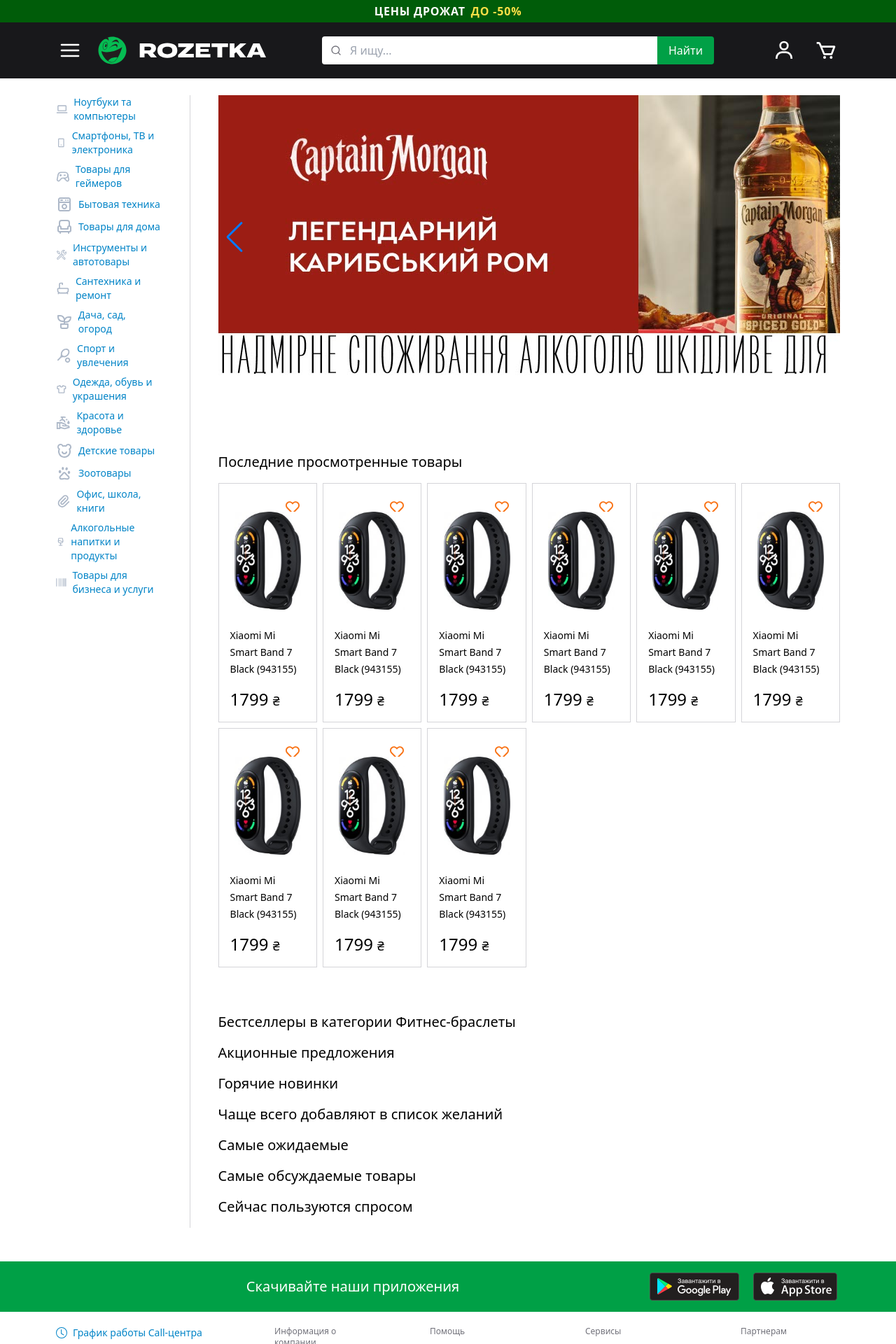
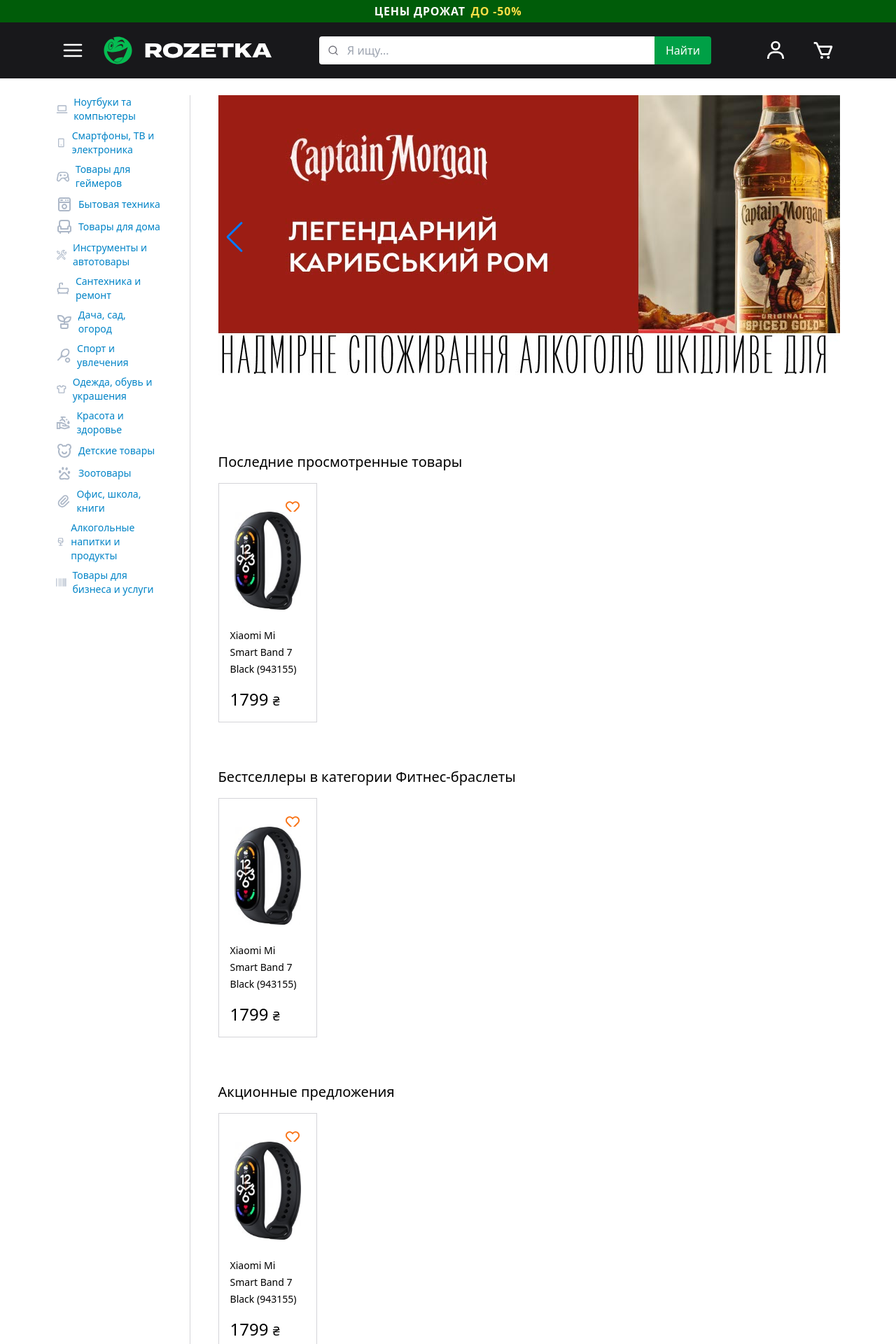
Before and after one commit to zavalniukanton/e_market, a Next.js app: page / in a window 1280 px wide. Shown: the top 1920 px of the page at 70% size. Built offline with nearby package versions, Linux system fonts and the light colour scheme.

Commit message:
update header styles and secton styles

```diff
--- a/src/components/Header/index.tsx
+++ b/src/components/Header/index.tsx
@@ -50,7 +50,10 @@
       </motion.div>
 
       <header className="sticky top-0 flex items-center h-20 px-20 text-white bg-zinc-900 z-10">
-        <button className="p-1 mr-5 rounded" onClick={onMenuOpen}>
+        <button
+          className="p-2 mr-5 rounded hover:bg-zinc-100 hover:text-black"
+          onClick={onMenuOpen}
+        >
           <FiMenu fontSize={32} />
         </button>
 
@@ -79,11 +82,17 @@
           </button>
         </div>
 
-        <button className="p-1 mr-5 rounded" onClick={onToggleAuthModal}>
+        <button
+          className="p-2 mr-5 rounded hover:bg-zinc-100 hover:text-black"
+          onClick={onToggleAuthModal}
+        >
           <BiUser fontSize={32} />
         </button>
 
-        <button className="p-1 rounded" onClick={onToggleCartModal}>
+        <button
+          className="p-2 rounded hover:bg-zinc-100 hover:text-black"
+          onClick={onToggleCartModal}
+        >
           <BiCart fontSize={32} />
         </button>
       </header>
--- a/src/components/ProductCard/index.tsx
+++ b/src/components/ProductCard/index.tsx
@@ -8,9 +8,9 @@
 const ProductCard = () => {
   return (
     <article className="relative p-4 border border-zinc-300">
-      <span className="absolute right-4 p-2 rounded text-orange-500 hover:bg-zinc-100 hover:cursor-pointer">
+      <button className="absolute right-4 p-2 rounded text-orange-500 hover:bg-zinc-100">
         <FaRegHeart fontSize={20} />
-      </span>
+      </button>
 
       <Link href="#">
         <a className="flex justify-center my-6">
--- a/src/pages/index.tsx
+++ b/src/pages/index.tsx
@@ -21,47 +21,60 @@
           <h2 className="mb-4 text-xl">Последние просмотренные товары</h2>
           <div className="grid grid-cols-6 gap-2">
             <ProductCard />
+          </div>
+        </section>
+
+        <section className="mb-16">
+          <h2 className="mb-4 text-xl">
+            Бестселлеры в категории Фитнес-браслеты
+          </h2>
+          <div className="grid grid-cols-6 gap-2">
             <ProductCard />
+          </div>
+        </section>
+
+        <section className="mb-16">
+          <h2 className="mb-4 text-xl">Акционные предложения</h2>
+          <div className="grid grid-cols-6 gap-2">
             <ProductCard />
+          </div>
+        </section>
+
+        <section className="mb-16">
+          <h2 className="mb-4 text-xl">Горячие новинки</h2>
+          <div className="grid grid-cols-6 gap-2">
             <ProductCard />
+          </div>
+        </section>
+
+        <section className="mb-16">
+          <h2 className="mb-4 text-xl">
+            Чаще всего добавляют в список желаний
+          </h2>
+          <div className="grid grid-cols-6 gap-2">
             <ProductCard />
+          </div>
+        </section>
+
+        <section className="mb-16">
+          <h2 className="mb-4 text-xl">Самые ожидаемые</h2>
+          <div className="grid grid-cols-6 gap-2">
             <ProductCard />
-            <ProductCard />
-            <ProductCard />
+          </div>
+        </section>
+
+        <section className="mb-16">
+          <h2 className="mb-4 text-xl">Самые обсуждаемые товары</h2>
+          <div className="grid grid-cols-6 gap-2">
             <ProductCard />
           </div>
         </section>
 
         <section>
-          <h2 className="mb-4 text-xl">
-            Бестселлеры в категории Фитнес-браслеты
-          </h2>
-        </section>
-
-        <section>
-          <h2 className="mb-4 text-xl">Акционные предложения</h2>
-        </section>
-
-        <section>
-          <h2 className="mb-4 text-xl">Горячие новинки</h2>
-        </section>
-
-        <section>
-          <h2 className="mb-4 text-xl">
-            Чаще всего добавляют в список желаний
-          </h2>
-        </section>
-
-        <section>
-          <h2 className="mb-4 text-xl">Самые ожидаемые</h2>
-        </section>
-
-        <section>
-          <h2 className="mb-4 text-xl">Самые обсуждаемые товары</h2>
-        </section>
-
-        <section>
           <h2 className="mb-4 text-xl">Сейчас пользуются спросом</h2>
+          <div className="grid grid-cols-6 gap-2">
+            <ProductCard />
+          </div>
         </section>
       </div>
     </div>
```
